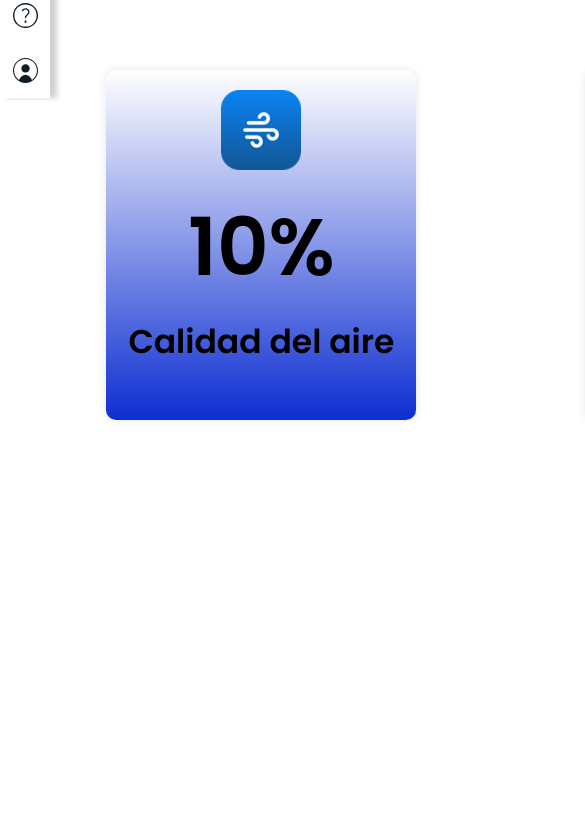
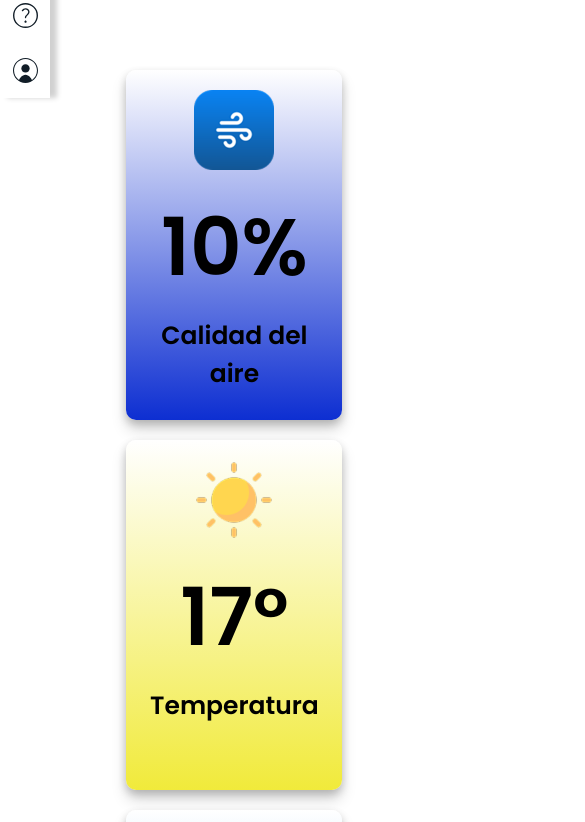
Before and after one commit to LimbergDV/GoAir_FrontEnd, an Angular app: page /home in a window 390 px wide. Shown: the part 746-1568 px from the top of the page, 585 px wide, since content can reach past the window. Before the commit the page ends 1214 px from the top, so only its background shows below. Built offline with nearby package versions, Linux system fonts and the light colour scheme.

Commit message:
fix: making cards of principal-page responsive

```diff
--- a/src/app/ui/principal/cards-principal/cards-principal.component.css
+++ b/src/app/ui/principal/cards-principal/cards-principal.component.css
@@ -4,49 +4,37 @@
 
 .cards {
   display: flex;
-  gap: 20vh;
+  justify-content: center;
+  align-items: center;
+  flex-wrap: wrap;
+  gap: 10vw;
   margin-top: 10vh;
+  padding: 0 20px;
 }
 
-.card-1 {
+.card-1, .card-2, .card-3 {
   background: #f8f8f8;
   padding: 20px;
   text-align: center;
   border-radius: 10px;
-  box-shadow: 0 0 10px rgba(0, 0, 0, 0.1);
-  flex: 0 0 auto;
+  box-shadow: 0 4px 8px rgba(0, 0, 0, 0.2), 0 10px 15px rgba(0, 0, 0, 0.15);
   width: 270px;
   height: 310px;
-  background: rgb(255,255,255);
+  flex: 1 1 270px;
+  max-width: 300px;
+}
+
+.card-1 {
   background: linear-gradient(180deg, rgba(255,255,255,1) 0%, rgba(0, 35, 207, 0.949) 100%);
 }
 
 .card-2 {
-  background: #f8f8f8;
-  padding: 20px;
-  text-align: center;
-  border-radius: 10px;
-  box-shadow: 0 0 10px rgba(0, 0, 0, 0.1);
-  flex: 0 0 auto;
-  width: 270px;
-  height: 310px;
-  background: rgb(255,255,255);
   background: linear-gradient(180deg, rgba(255,255,255,1) 0%, rgba(240,233,48,0.9486388305322129) 100%);
 }
 
 .card-3 {
-  background: #f8f8f8;
-  padding: 20px;
-  text-align: center;
-  border-radius: 10px;
-  box-shadow: 0 0 10px rgba(0, 0, 0, 0.1);
-  flex: 0 0 auto;
-  width: 270px;
-  height: 310px;
-  background: rgb(255,255,255);
   background: linear-gradient(180deg, rgba(255,255,255,1) 0%, rgba(48,153,240,0.9486388305322129) 100%);
 }
-
 
 .card-1 img, .card-2 img, .card-3 img {
   width: 80px;
@@ -64,3 +52,20 @@
   font-size: 33px;
   font-weight: bold;
 }
+
+@media (max-width: 850px) {
+  .cards {
+    flex-direction: column;
+    gap: 20px;
+
+  }
+
+  .card-1 p, .card-2 p, .card-3 p {
+    font-size: 25px;
+  }
+
+  .card-1, .card-2, .card-3 {
+    width: 90%;
+    max-width: 320px;
+  }
+}
```
